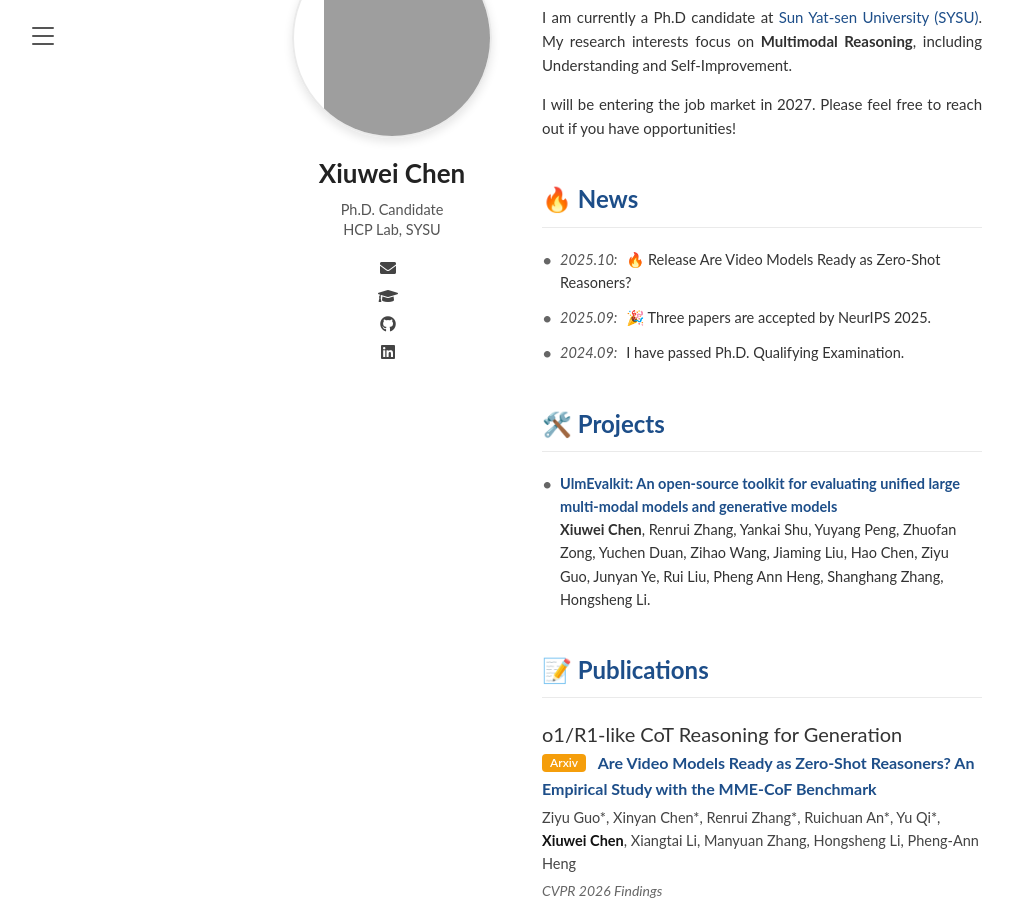
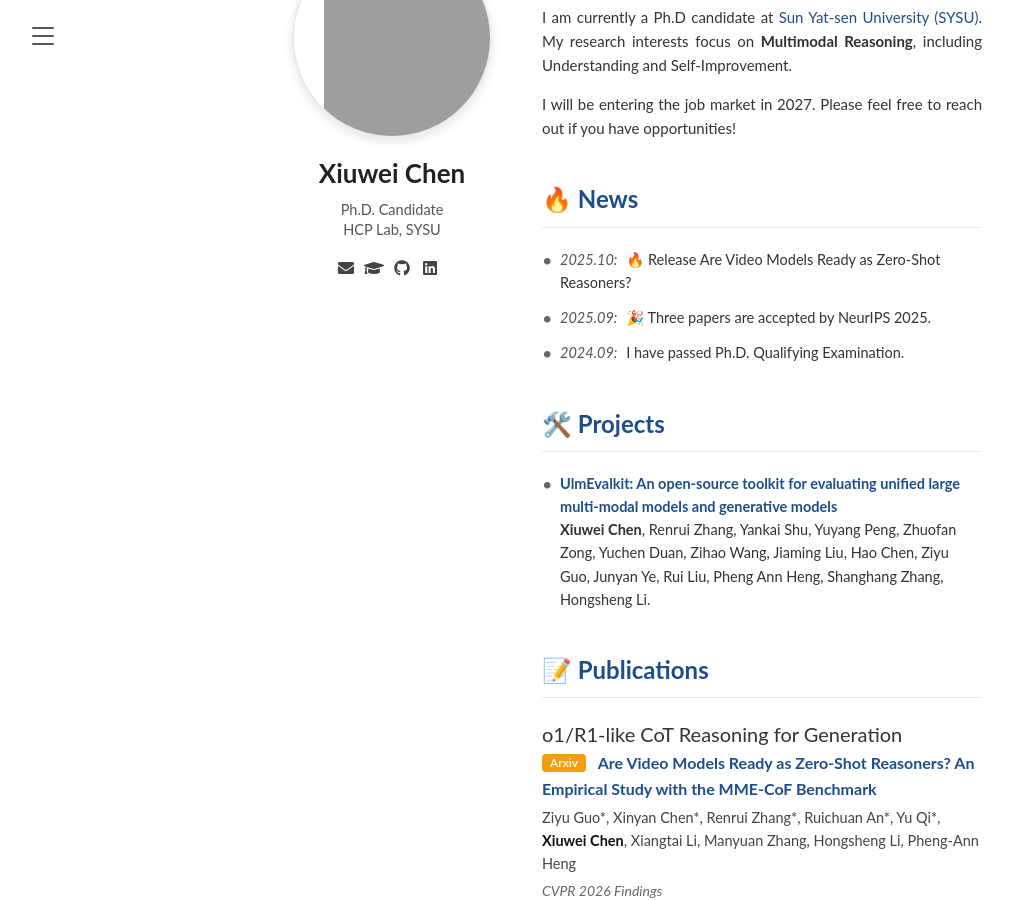
Before and after one commit to chen-xw/chen-xw.github.io, a Jekyll site: the page built from index.markdown, in a window 1280 px wide and 900 px high, scrolled down 1163 px. Shown: the whole window, without its empty margins (8-1021 px from the left). Built offline with Jekyll 4.4.1, drawn with Linux system fonts in a browser that asks for light colours; comment, search, counter and statistics services are not loaded; grey boxes are pictures that could not be loaded.

Commit message:
Update index.markdown

```diff
--- a/index.markdown
+++ b/index.markdown
@@ -149,10 +149,10 @@
             Ph.D. Candidate<br>
             HCP Lab, SYSU </div>
         <ul class="contact-info">
-            <li><i class="fas fa-envelope"></i> <a href="mailto:chenxw83@mail2.sysu.edu.cn"></a></li>
-            <li><i class="fas fa-graduation-cap"></i> <a href="#"></a></li>
-            <li><i class="fab fa-github"></i> <a href="https://github.com/chen-xw"></a></li>
-            <li><i class="fab fa-linkedin"></i> <a href="#"></a></li>
+            <li><i class="fas fa-envelope"></i> <a href="mailto:chenxw83@mail2.sysu.edu.cn"></a>
+            <i class="fas fa-graduation-cap"></i> <a href="#"></a>
+            <i class="fab fa-github"></i> <a href="https://github.com/chen-xw"></a>
+            <i class="fab fa-linkedin"></i> <a href="#"></a></li>
         </ul>
     </div>
 
```
